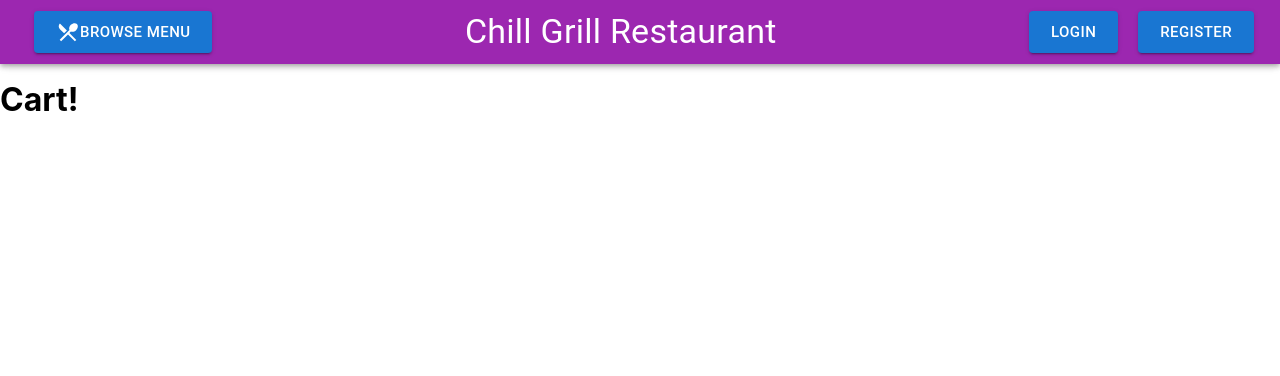
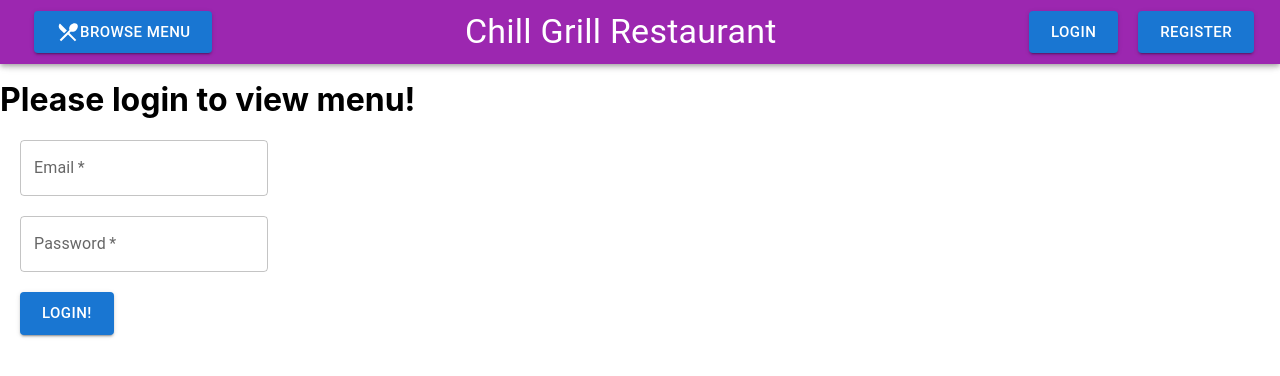
Before and after one commit to youssefrag/chill-grill-app, a React (Create React App) app in the folder client/: page /cart in a window 1280 px wide. Shown: the top 376 px of the page. Built offline with nearby package versions, Linux system fonts and the light colour scheme.

Commit message:
add cookie functionality

```diff
--- a/client/src/App.js
+++ b/client/src/App.js
@@ -15,9 +15,12 @@ import './App.css';
 
 function App() {
 
+  const isLoggedIn = Cookies.get('user_id') && Cookies.get('chillgrillsession')
+  const [isUserLoggedIn, setUserLoggedIn] = useState(isLoggedIn);
+
   return (
     <div className="App">
-      <UserContextProvider>
+      <UserContextProvider isUserLoggedIn={isUserLoggedIn} setUserLoggedIn={setUserLoggedIn}>
         <header className="App-header">
           <Navbar />
         </header>
@@ -25,8 +28,8 @@ function App() {
           <Route path="/" element={<HomePage />} />
           <Route path="/login" element={<LoginPage />} />
           <Route path="/register" element={<RegistrationPage />} />
-          <Route path="/menu" element={<MenuPage />} />
-          <Route path="/cart" element={<Cart />} />
+          <Route path="/menu" element={ (isUserLoggedIn) ? <MenuPage /> : <LoginPage />} />
+          <Route path="/cart" element={ (isUserLoggedIn) ? <Cart /> : <LoginPage />} />
         </Routes>
       </UserContextProvider>
     </div>
--- a/client/src/components/LoginPage.jsx
+++ b/client/src/components/LoginPage.jsx
@@ -1,4 +1,5 @@
 import React, { useState, useContext, useEffect } from "react";
+import Cookies from 'js-cookie';
 import axios from "axios";
 import { UserContext } from '../context/userContext';
 import { useNavigate } from "react-router-dom";
@@ -8,7 +9,7 @@ export default function LoginPage(props) {
 
   let navigate = useNavigate();
 
-  const { userContextUserName, setUserName, userContextUserId, setUserId, userContextOrderId, setOrderId } = useContext(UserContext);
+  const { userContextUserName, setUserName, userContextUserId, setUserId, userContextOrderId, setOrderId, isUserLoggedIn, setUserLoggedIn } = useContext(UserContext);
 
   const [user, setUser] = useState({
     email:'',
@@ -36,6 +37,7 @@ export default function LoginPage(props) {
       const userName = result.data.user.name
       setUserName(userName)
       setUserId(userId)
+      setUserLoggedIn(true)
       // updateOrderId(userContextUserId)
       navigate("/menu")
     })
--- a/client/src/components/MenuItem.jsx
+++ b/client/src/components/MenuItem.jsx
@@ -21,8 +21,6 @@ export default function MenuItem(props) {
     setCart(prev => ({
       ...userContextCart, [itemId]: newAmountAfterAdding
     }))
-    // setCart(prev => {(userContextCart[itemId] = userContextCart[itemId]++))
-    // console.log('after adding:', userContextCart)
   }
 
   return(
--- a/client/src/components/Navbar.jsx
+++ b/client/src/components/Navbar.jsx
@@ -10,7 +10,7 @@ import ShoppingCart from '@mui/icons-material/ShoppingCart'
 
 export default function Navbar(props) {
 
-  const { userContextUserName, setUserName, userContextUserId, setUserId, userContextOrderId, setOrderId  } = useContext(UserContext)
+  const { userContextUserName, setUserName, userContextUserId, setUserId, userContextOrderId, setOrderId, isUserLoggedIn, setUserLoggedIn  } = useContext(UserContext)
 
   let navigate = useNavigate();
 
@@ -22,6 +22,7 @@ export default function Navbar(props) {
       setUserId(null)
       setUserName('')
       setOrderId(null)
+      setUserLoggedIn(false)
       navigate("/login")
     })
     .catch((error) => {
@@ -29,7 +30,7 @@ export default function Navbar(props) {
     })
   }
 
-  if (userContextUserName) {
+  if (isUserLoggedIn) {
     return(
       <AppBar
       color='secondary'
--- a/client/src/context/userContext.js
+++ b/client/src/context/userContext.js
@@ -39,7 +39,7 @@ export const UserContextProvider = (props) => {
   }
 
   return(
-    <UserContext.Provider value={{ userContextUserName, setUserName, userContextUserId, setUserId, userContextOrderId, setOrderId, userContextCart, setCart }}>
+    <UserContext.Provider value={{ userContextUserName, setUserName, userContextUserId, setUserId, userContextOrderId, setOrderId, userContextCart, setCart, isUserLoggedIn: props.isUserLoggedIn, setUserLoggedIn: props.setUserLoggedIn }}>
       {props.children}
     </UserContext.Provider>
   )
```
Also changed, not shown: 1 other file (tests, documents, lock files or other folders).
